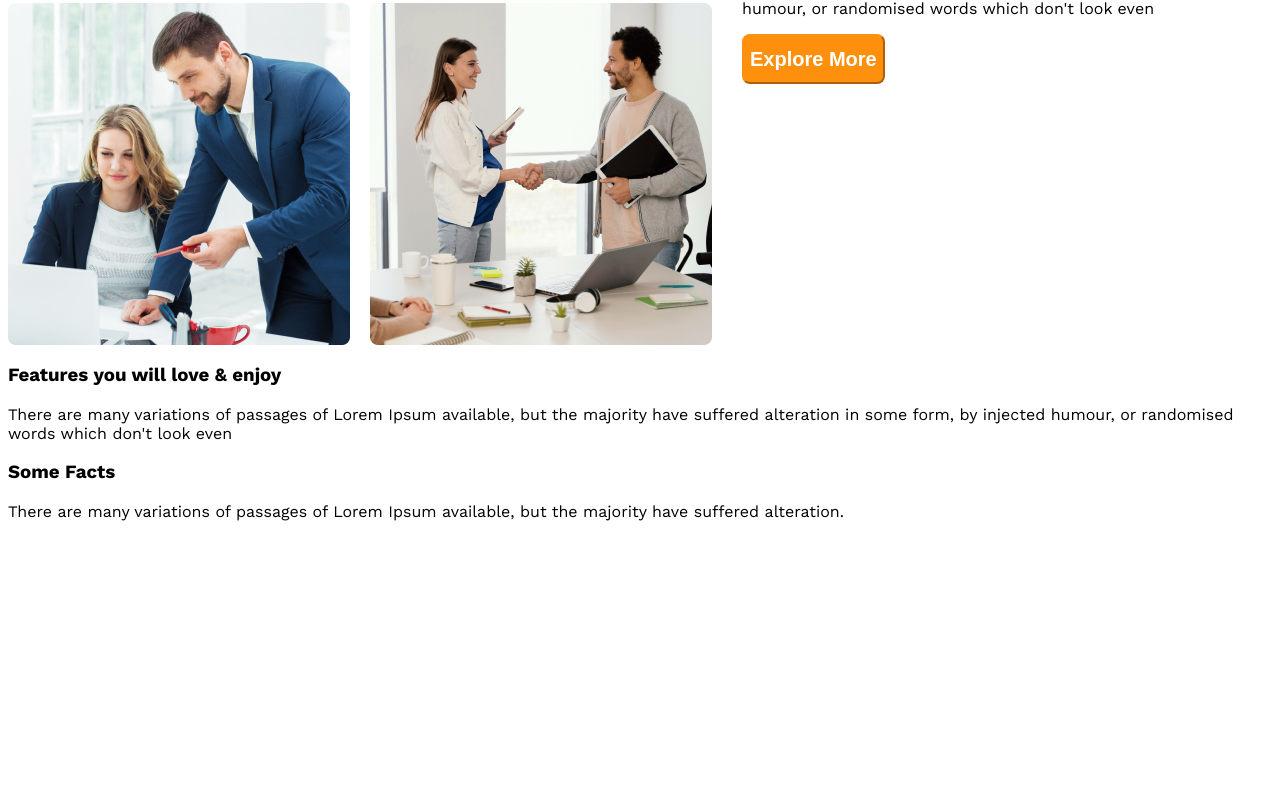
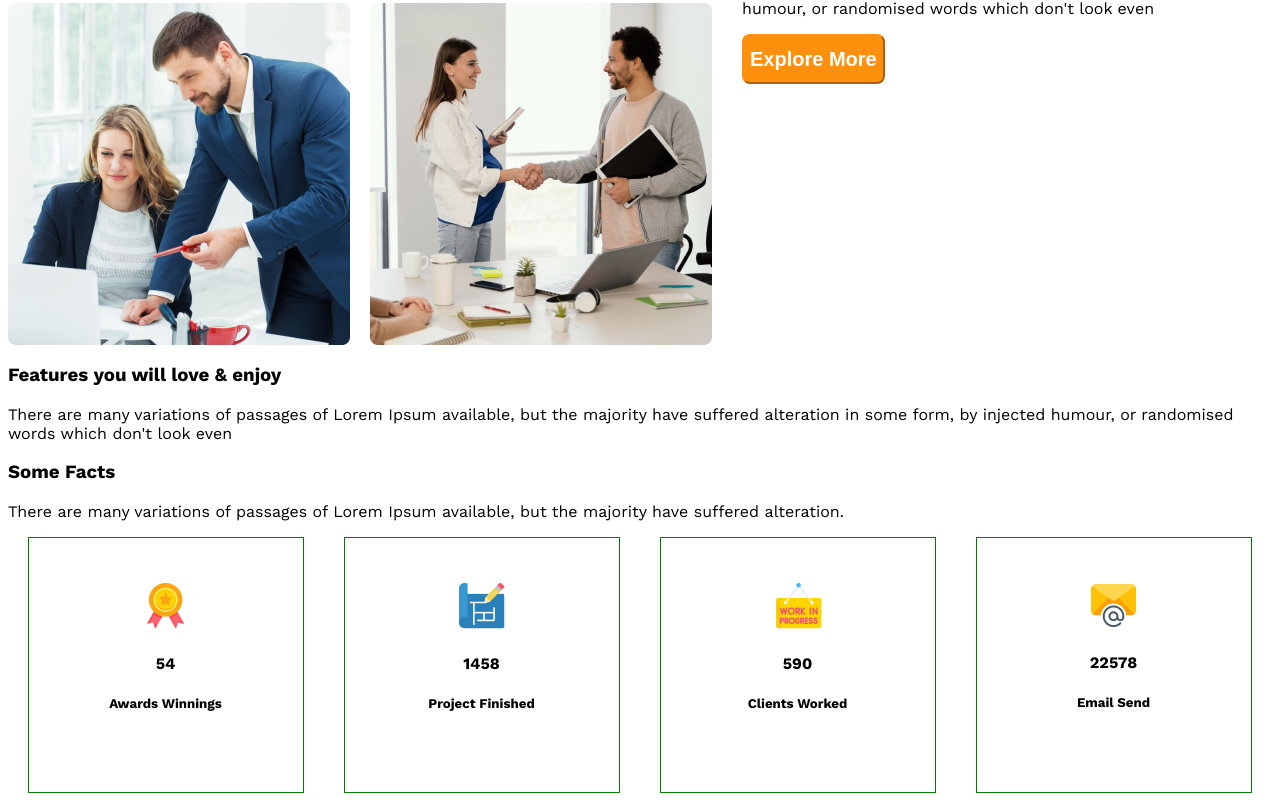
Before and after one commit to Developer-Wahidul/architect-website, a plain HTML site: page index.html in a window 1280 px wide. Shown: the part 1520-2321 px from the top of the page. Before the commit the page ends 2222 px from the top, so only its background shows below. Drawn offline with nearby package versions, Linux system fonts and the light colour scheme.

Commit message:
icon add

```diff
--- a/Wahidul.css
+++ b/Wahidul.css
@@ -75,3 +75,19 @@ font-size: 4rem;}
   align-items: center;
 }
 .our-features{margin-left: 20px;}
+/*Fact related style*/
+.fact{
+  border:1px solid green;
+  width: auto;
+  height: auto;
+  margin:0 20px;
+  text-align: center;
+  padding: 45px 36px 59px 35px;
+
+}
+.facts-container{
+  display: grid;
+  grid-template-columns: repeat(4,1fr);
+
+
+}
--- a/index.html
+++ b/index.html
@@ -54,24 +54,24 @@
 <p>There are many variations of passages of Lorem Ipsum available, but the majority have suffered alteration.</p>
 <div class="facts-container">
   <div class="fact">
-    <img src="" alt="" class="fact-icon">
-    <h4 class="fact-number"></h4>
-    <h5 class="fact-name"></h5>
+    <img src="icons/ribon.png" alt="" class="fact-icon">
+    <h4 class="fact-number">54</h4>
+    <h5 class="fact-name">Awards Winnings</h5>
   </div>
   <div class="fact">
-    <img src="" alt="" class="fact-icon">
-    <h4 class="fact-number"></h4>
-    <h5 class="fact-name"></h5>
+    <img src="icons/projects.png" alt="" class="fact-icon">
+    <h4 class="fact-number">1458</h4>
+    <h5 class="fact-name">Project Finished</h5>
   </div>
   <div class="fact">
-    <img src="" alt="" class="fact-icon">
-    <h4 class="fact-number"></h4>
-    <h5 class="fact-name"></h5>
+    <img src="icons/customers.png" alt="" class="fact-icon">
+    <h4 class="fact-number">590</h4>
+    <h5 class="fact-name">Clients Worked</h5>
   </div>
   <div class="fact">
-    <img src="" alt="" class="fact-icon">
-    <h4 class="fact-number"></h4>
-    <h5 class="fact-name"></h5>
+    <img src="icons/email.png" alt="" class="fact-icon">
+    <h4 class="fact-number">22578</h4>
+    <h5 class="fact-name">Email Send</h5>
   </div>
 
 </div>
```
